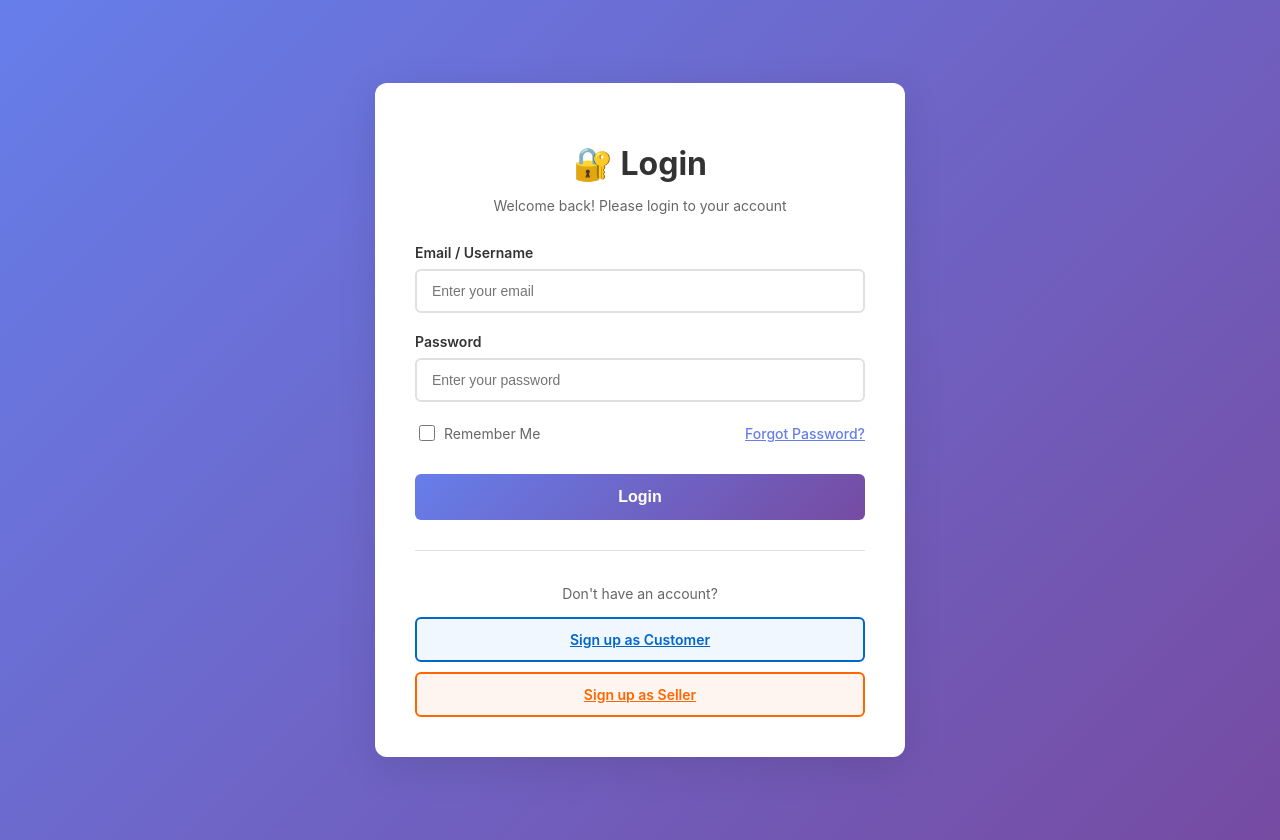
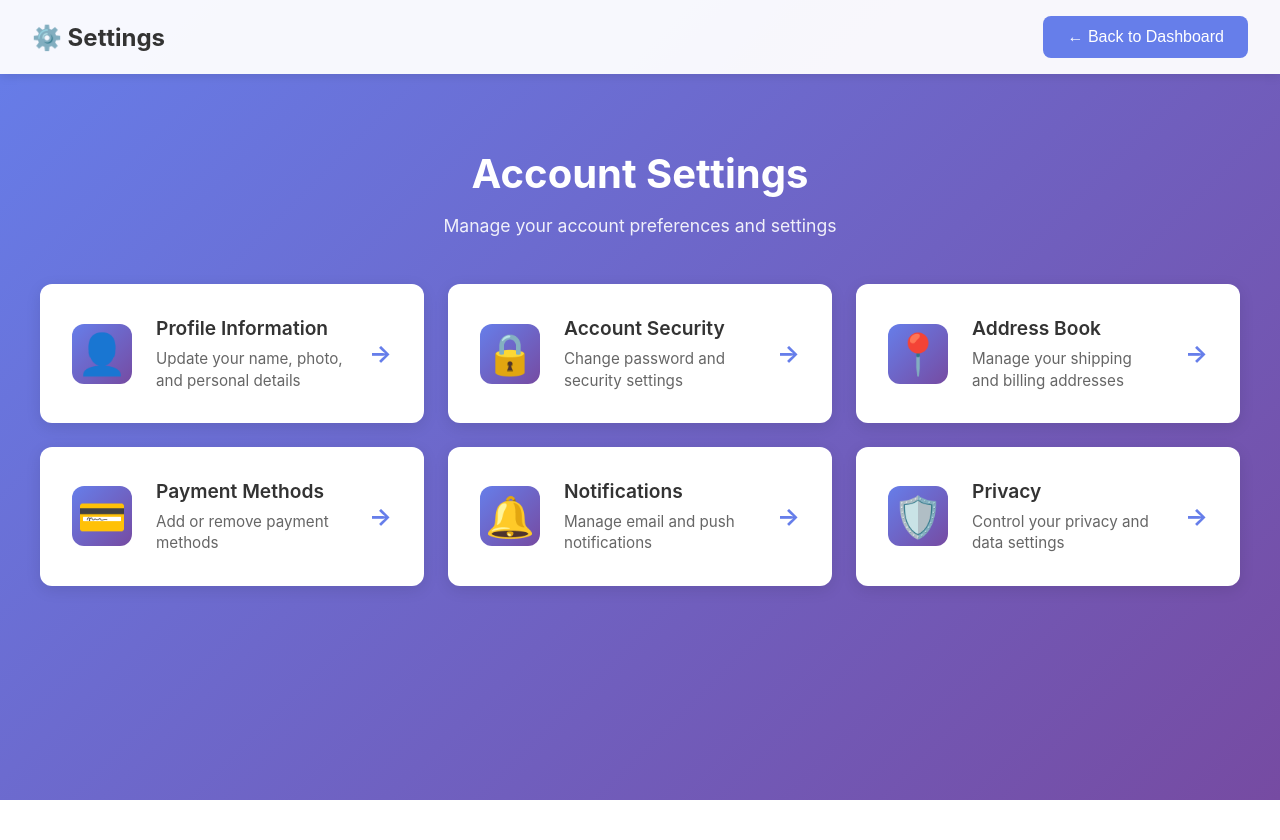
Before and after one commit to ishara1009/Online-Web-Marketplace-WebApplication, a React (Create React App) app in the folder frontend/: page /customer/settings in a window 1280 px wide. Before the commit this address led to /login. After the commit the page ends 800 px from the top, so only its background shows below. Built offline with nearby package versions, Linux system fonts and the light colour scheme.

Commit message:
feat: Add Customer Settings page with navigation and styling

```diff
--- a/frontend/src/App.js
+++ b/frontend/src/App.js
@@ -6,6 +6,7 @@ import SellerSignup from './components/SellerSignup';
 import CustomerDashboard from './pages/CustomerDashboard';
 import SellerDashboard from './pages/SellerDashboard';
 import EditCustomerProfile from './pages/EditCustomerProfile';
+import CustomerSettings from './pages/CustomerSettings';
 import './App.css';
 
 function App() {
@@ -24,6 +25,7 @@ function App() {
           {/* Dashboard routes */}
           <Route path="/customer/dashboard" element={<CustomerDashboard />} />
           <Route path="/customer/edit-profile" element={<EditCustomerProfile />} />
+          <Route path="/customer/settings" element={<CustomerSettings />} />
           <Route path="/seller/dashboard" element={<SellerDashboard />} />
 
           {/* Catch all route */}
--- a/frontend/src/pages/CustomerDashboard.js
+++ b/frontend/src/pages/CustomerDashboard.js
@@ -40,6 +40,10 @@ const CustomerDashboard = () => {
 
   const handleEditProfile = () => {
     navigate('/customer/edit-profile');
+  };
+
+  const handleSettings = () => {
+    navigate('/customer/settings');
   };
 
   if (!user) {
@@ -86,7 +90,7 @@ const CustomerDashboard = () => {
             <li className="menu-item">
               <span>📍</span> Addresses
             </li>
-            <li className="menu-item">
+            <li className="menu-item" onClick={handleSettings}>
               <span>⚙️</span> Settings
             </li>
           </ul>
--- /dev/null
+++ b/frontend/src/pages/CustomerSettings.css
@@ -0,0 +1,164 @@
+.customer-settings {
+  min-height: 100vh;
+  background: linear-gradient(135deg, #667eea 0%, #764ba2 100%);
+}
+
+.settings-nav {
+  background: rgba(255, 255, 255, 0.95);
+  padding: 1rem 2rem;
+  display: flex;
+  justify-content: space-between;
+  align-items: center;
+  box-shadow: 0 2px 10px rgba(0, 0, 0, 0.1);
+  position: sticky;
+  top: 0;
+  z-index: 100;
+}
+
+.nav-brand h2 {
+  margin: 0;
+  color: #333;
+  font-size: 1.5rem;
+}
+
+.back-btn {
+  background: #667eea;
+  color: white;
+  border: none;
+  padding: 0.75rem 1.5rem;
+  border-radius: 8px;
+  font-size: 1rem;
+  cursor: pointer;
+  transition: all 0.3s ease;
+  font-weight: 500;
+}
+
+.back-btn:hover {
+  background: #5568d3;
+  transform: translateY(-2px);
+  box-shadow: 0 4px 12px rgba(102, 126, 234, 0.4);
+}
+
+.settings-container {
+  max-width: 1200px;
+  margin: 0 auto;
+  padding: 3rem 2rem;
+}
+
+.settings-header {
+  text-align: center;
+  color: white;
+  margin-bottom: 3rem;
+}
+
+.settings-header h1 {
+  font-size: 2.5rem;
+  margin-bottom: 0.5rem;
+  font-weight: 700;
+}
+
+.settings-header p {
+  font-size: 1.1rem;
+  opacity: 0.9;
+}
+
+.settings-grid {
+  display: grid;
+  grid-template-columns: repeat(auto-fit, minmax(350px, 1fr));
+  gap: 1.5rem;
+}
+
+.settings-card {
+  background: white;
+  border-radius: 12px;
+  padding: 2rem;
+  display: flex;
+  align-items: center;
+  gap: 1.5rem;
+  cursor: pointer;
+  transition: all 0.3s ease;
+  box-shadow: 0 4px 15px rgba(0, 0, 0, 0.1);
+}
+
+.settings-card:hover {
+  transform: translateY(-5px);
+  box-shadow: 0 8px 25px rgba(0, 0, 0, 0.15);
+}
+
+.settings-card-icon {
+  font-size: 2.5rem;
+  width: 60px;
+  height: 60px;
+  display: flex;
+  align-items: center;
+  justify-content: center;
+  background: linear-gradient(135deg, #667eea 0%, #764ba2 100%);
+  border-radius: 12px;
+  flex-shrink: 0;
+}
+
+.settings-card-content {
+  flex: 1;
+}
+
+.settings-card-content h3 {
+  margin: 0 0 0.5rem 0;
+  color: #333;
+  font-size: 1.2rem;
+  font-weight: 600;
+}
+
+.settings-card-content p {
+  margin: 0;
+  color: #666;
+  font-size: 0.95rem;
+  line-height: 1.4;
+}
+
+.settings-card-arrow {
+  font-size: 1.5rem;
+  color: #667eea;
+  font-weight: bold;
+  transition: transform 0.3s ease;
+}
+
+.settings-card:hover .settings-card-arrow {
+  transform: translateX(5px);
+}
+
+@media (max-width: 768px) {
+  .settings-grid {
+    grid-template-columns: 1fr;
+  }
+
+  .settings-header h1 {
+    font-size: 2rem;
+  }
+
+  .settings-container {
+    padding: 2rem 1rem;
+  }
+
+  .settings-nav {
+    padding: 1rem;
+  }
+
+  .nav-brand h2 {
+    font-size: 1.2rem;
+  }
+
+  .back-btn {
+    padding: 0.6rem 1rem;
+    font-size: 0.9rem;
+  }
+
+  .settings-card {
+    padding: 1.5rem;
+  }
+
+  .settings-card-icon {
+    font-size: 2rem;
+    width: 50px;
+    height: 50px;
+  }
+}
--- /dev/null
+++ b/frontend/src/pages/CustomerSettings.js
@@ -0,0 +1,101 @@
+import React from 'react';
+import { useNavigate } from 'react-router-dom';
+import './CustomerSettings.css';
+
+const CustomerSettings = () => {
+  const navigate = useNavigate();
+
+  const settingsOptions = [
+    {
+      id: 'profile',
+      icon: '👤',
+      title: 'Profile Information',
+      description: 'Update your name, photo, and personal details',
+      path: '/customer/edit-profile',
+    },
+    {
+      id: 'security',
+      icon: '🔒',
+      title: 'Account Security',
+      description: 'Change password and security settings',
+      path: '/customer/settings/security',
+    },
+    {
+      id: 'address',
+      icon: '📍',
+      title: 'Address Book',
+      description: 'Manage your shipping and billing addresses',
+      path: '/customer/settings/addresses',
+    },
+    {
+      id: 'payment',
+      icon: '💳',
+      title: 'Payment Methods',
+      description: 'Add or remove payment methods',
+      path: '/customer/settings/payment',
+    },
+    {
+      id: 'notifications',
+      icon: '🔔',
+      title: 'Notifications',
+      description: 'Manage email and push notifications',
+      path: '/customer/settings/notifications',
+    },
+    {
+      id: 'privacy',
+      icon: '🛡️',
+      title: 'Privacy',
+      description: 'Control your privacy and data settings',
+      path: '/customer/settings/privacy',
+    },
+  ];
+
+  const handleOptionClick = (path) => {
+    navigate(path);
+  };
+
+  const handleBackToDashboard = () => {
+    navigate('/customer/dashboard');
+  };
+
+  return (
+    <div className="customer-settings">
+      <nav className="settings-nav">
+        <div className="nav-brand">
+          <h2>⚙️ Settings</h2>
+        </div>
+        <div className="nav-actions">
+          <button onClick={handleBackToDashboard} className="back-btn">
+            ← Back to Dashboard
+          </button>
+        </div>
+      </nav>
+
+      <div className="settings-container">
+        <div className="settings-header">
+          <h1>Account Settings</h1>
+          <p>Manage your account preferences and settings</p>
+        </div>
+
+        <div className="settings-grid">
+          {settingsOptions.map((option) => (
+            <div
+              key={option.id}
+              className="settings-card"
+              onClick={() => handleOptionClick(option.path)}
+            >
+              <div className="settings-card-icon">{option.icon}</div>
+              <div className="settings-card-content">
+                <h3>{option.title}</h3>
+                <p>{option.description}</p>
+              </div>
+              <div className="settings-card-arrow">→</div>
+            </div>
+          ))}
+        </div>
+      </div>
+    </div>
+  );
+};
+
+export default CustomerSettings;
```
